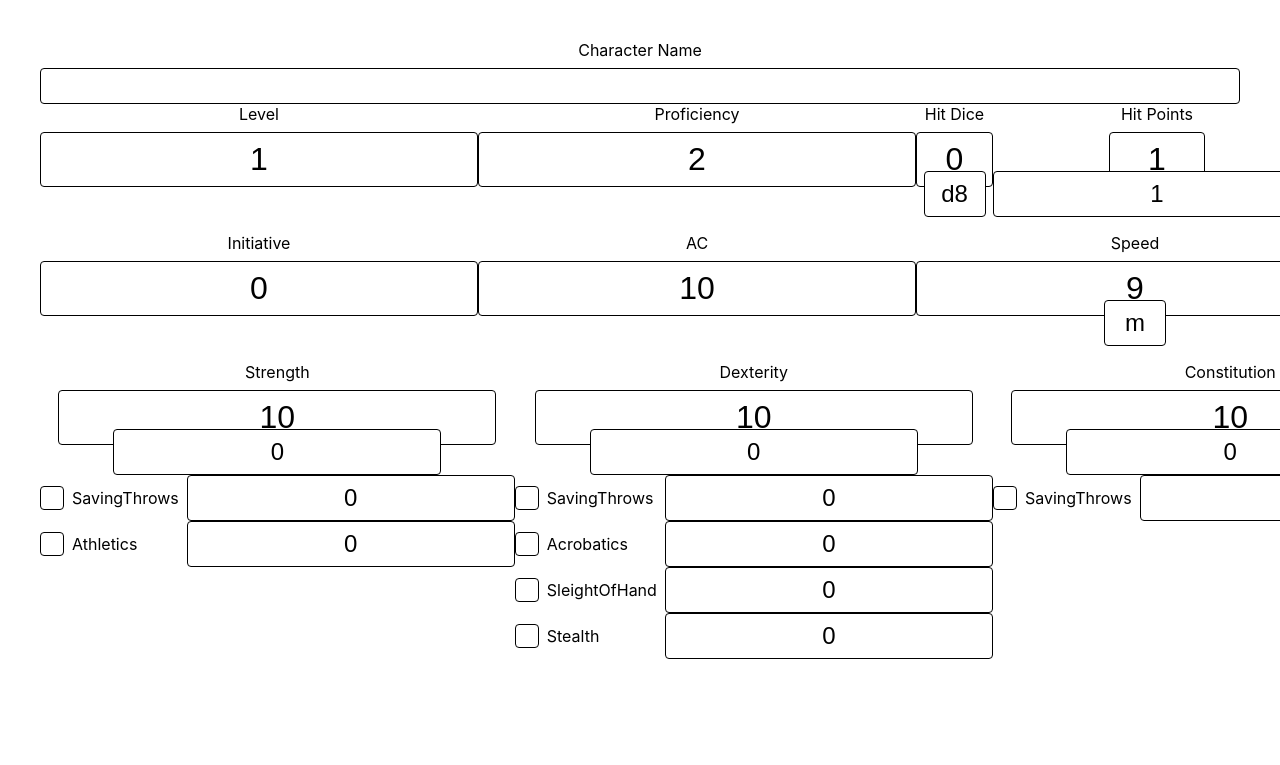
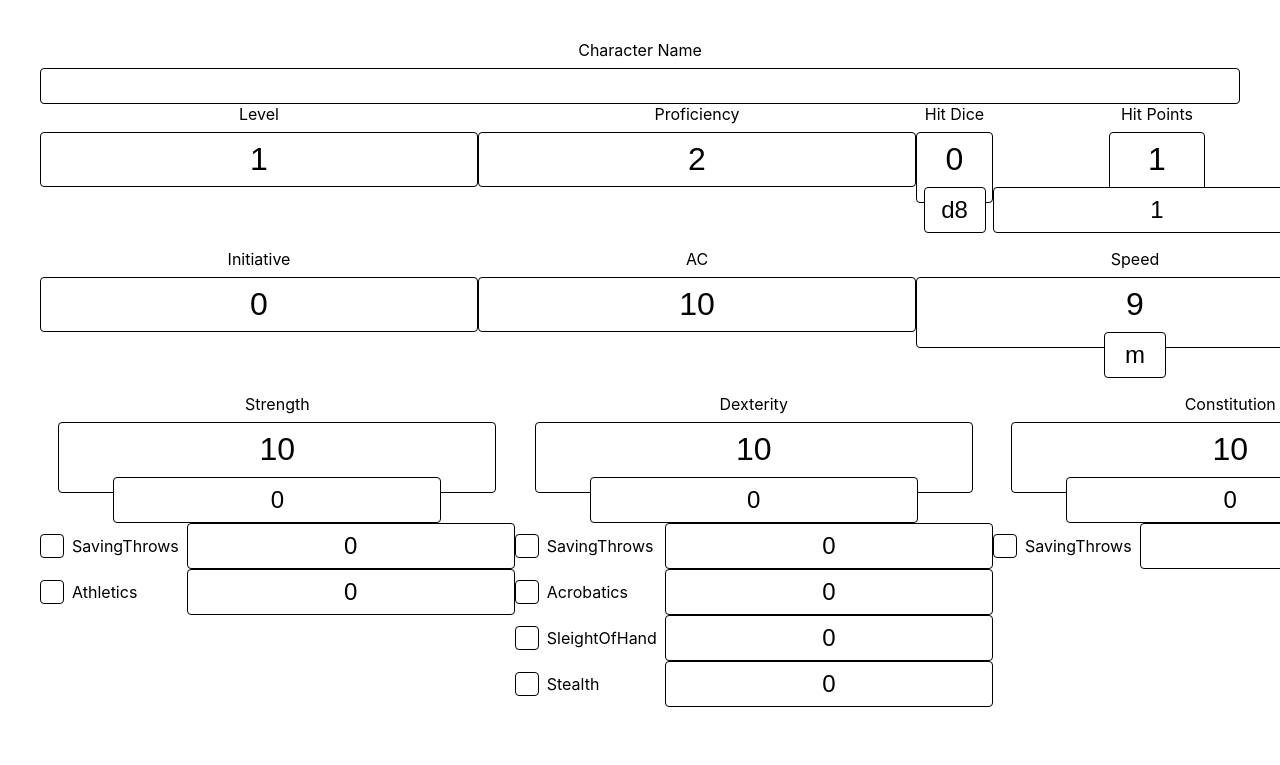
Before and after one commit to AbboDev/DND, a Nuxt app: page / in a window 1280 px wide. Shown: the top 765 px of the page. Built offline with nearby package versions, Linux system fonts and the light colour scheme.

Commit message:
chore: refactoring of style into statistic field

```diff
--- a/components/StatisticField.vue
+++ b/components/StatisticField.vue
@@ -8,7 +8,6 @@
 
     <div class="o-field__inputs">
       <NumberInput
-        class="o-input"
         :name="name"
         :min="min"
         :step="step"
@@ -20,11 +19,7 @@
       <slot name="inputs" />
     </div>
 
-    <InputField
-      v-if="slots.calculated"
-      class="o-field o-field--calculated"
-      :size="calculatedSize"
-    >
+    <InputField v-if="slots.calculated" class="is-calculated" :size="calculatedSize">
       <slot name="calculated" />
     </InputField>
   </InputField>
@@ -89,20 +84,20 @@ const value = computed({
     flex-direction: column;
     align-items: center;
 
-    .o-input {
-      @at-root .has-calculated#{&} {
-        padding-bottom: 1.5rem;
+    #{$this}__inputs {
+      display: flex;
+      flex-wrap: nowrap;
+
+      input {
+        @at-root .has-calculated#{&} {
+          padding-bottom: 1.5rem;
+        }
       }
     }
 
-    #{$this}__inputs {
-      display: flex;
-      flex-wrap: nowrap;
+    & > .is-calculated {
+      margin: -1rem auto 0;
     }
-  }
-
-  #{$this}--calculated {
-    margin: -1rem auto 0;
   }
 }
 </style>
```
